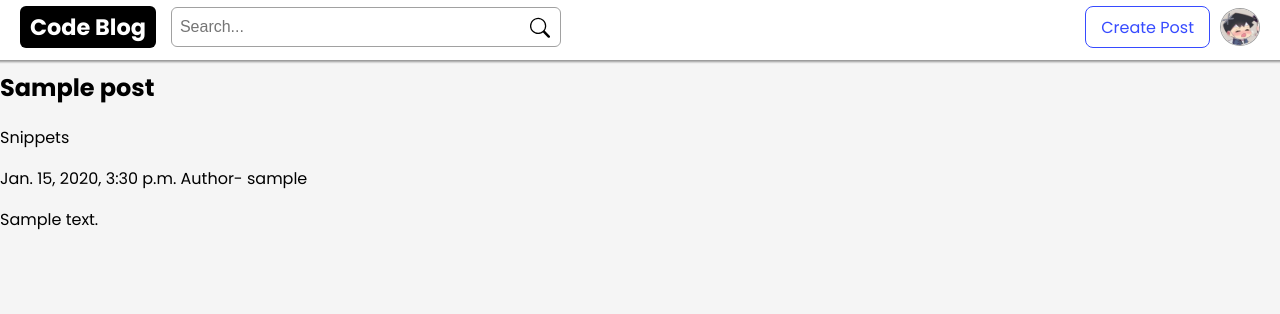
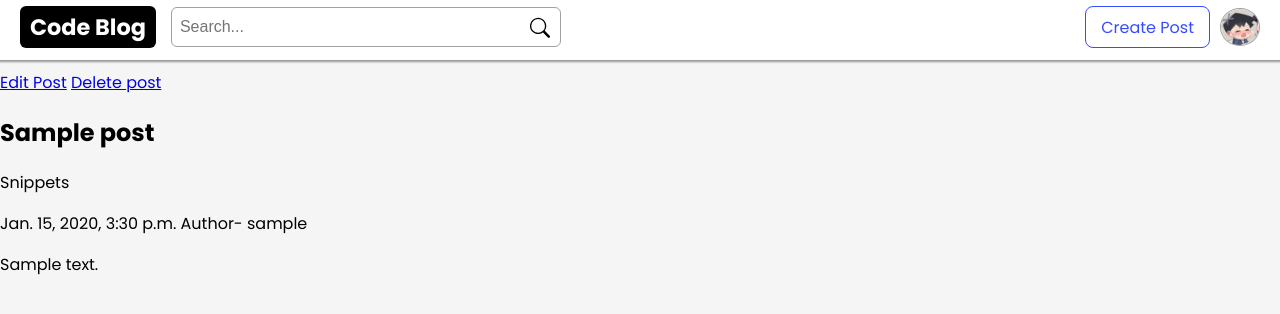
Before and after one commit to Ghanshyam-shaktawat/Code-Blogging, a Django app: a page that uses templates/core/detail.html in a window 1280 px wide. Shown: the top 314 px of the page. Run offline with Django 4.2, Linux system fonts and the light colour scheme; a user stored in the database is signed in; tables that the repository leaves empty hold one stand-in row (values such as "Sample post"); some libraries are stand-ins or nearby versions.

Commit message:
added edit and delete views

```diff
--- a/core/urls.py
+++ b/core/urls.py
@@ -1,10 +1,13 @@
 from django.urls import path
 from . import views
+
 app_name = 'core'
 urlpatterns = [
     path('', views.index, name='index'),
     path('new_post', views.new_post, name='new-post'),
     path('search/', views.search, name='search'),
-    path('<slug:profile>/', views.profile, name='profile'),
+    path('<slug:profile>', views.profile, name='profile'),
     path('<slug:author>/<slug:slug>/', views.detail_post, name='detail'),
+    path('<slug:author>/<slug:slug>/edit', views.edit_post, name='edit-post'),
+    path('<slug:author>/<slug:slug>/delete-confirm', views.delete_post, name='delete-post'),
 ]
--- a/core/views.py
+++ b/core/views.py
@@ -1,5 +1,5 @@
 from django.shortcuts import render, get_object_or_404, redirect
-from django.http import HttpResponseRedirect, Http404
+from django.http import HttpResponseRedirect, Http404, HttpResponse
 from django.urls import reverse
 from core.models import Post
 from django.db.models import Q
@@ -21,6 +21,7 @@ def detail_post(request, author, slug):
     }
     return render(request, 'core/detail.html', context)
 
+
 @login_required
 def new_post(request):
     if request.method == 'POST':
@@ -36,13 +37,51 @@ def new_post(request):
         return render(request, 'core/newpost.html', context)
 
 
+@login_required
+def edit_post(request, author, slug):
+    """Edit post view in which we take post object and send it to the form instance."""
+
+    post = get_object_or_404(Post, author__username=author, slug=slug)
+
+    # Here, we are verifying if the author == logged in user, if yes then
+    # send to edit post or else raise a 404 error.
+    if author != request.user.username:
+        raise Http404
+
+    if request.method != 'POST':
+        form = NewPostForm(instance=post)
+    else:
+        form = NewPostForm(instance=post, data=request.POST)
+        if form.is_valid():
+            form.save()
+            return redirect(reverse('core:detail', args=[request.user.username, post.slug]))
+
+    context = {'post': post, 'form': form}
+    return render(request, 'core/edit.html', context)
+
+
+@login_required
+def delete_post(request, author, slug):
+    post = get_object_or_404(Post, author__username=author, slug=slug)
+    if request.user != post.author:
+        raise Http404
+
+    if request.method == 'POST':
+        post.delete()
+        return redirect(reverse('core:index'))
+    return render(request, 'core/delete.html', {'post': post})
+
+
 def search(request):
     results = []
     if request.method == 'GET':
         query = request.GET.get('q')
 
-    results = Post.objects.filter(Q(title__icontains=query), status=1).order_by('-created_on')
-    return render(request, 'core/search.html', {'object_list': results, 'query': query})
+    results = Post.objects.filter(Q(title__icontains=query) | Q(), status=1).order_by('-created_on')
+    context = {
+        'object_list': results, 'query': quer
+    }
+    return render(request, 'core/search.html', context)
 
 
 def profile(request, profile):
--- a/templates/core/detail.html
+++ b/templates/core/detail.html
@@ -10,6 +10,10 @@
 
 {% block body %}
     <div class="body-wrapper">
+        {% if post.author.username == user.username %}
+        <a href="{% url 'core:edit-post' user.username post.slug %}">Edit Post</a>
+        <a href="{% url 'core:delete-post' user.username post.slug %}">Delete post</a>
+        {% endif %}
         <article class="main-article">
             <header class="main-head">
                 <h1 class="main-title">{{ post.title }}</h1>
```
Also changed, not shown: templates/core/delete.html (added, +10 -0 lines), templates/core/edit.html (added, +11 -0 lines).
